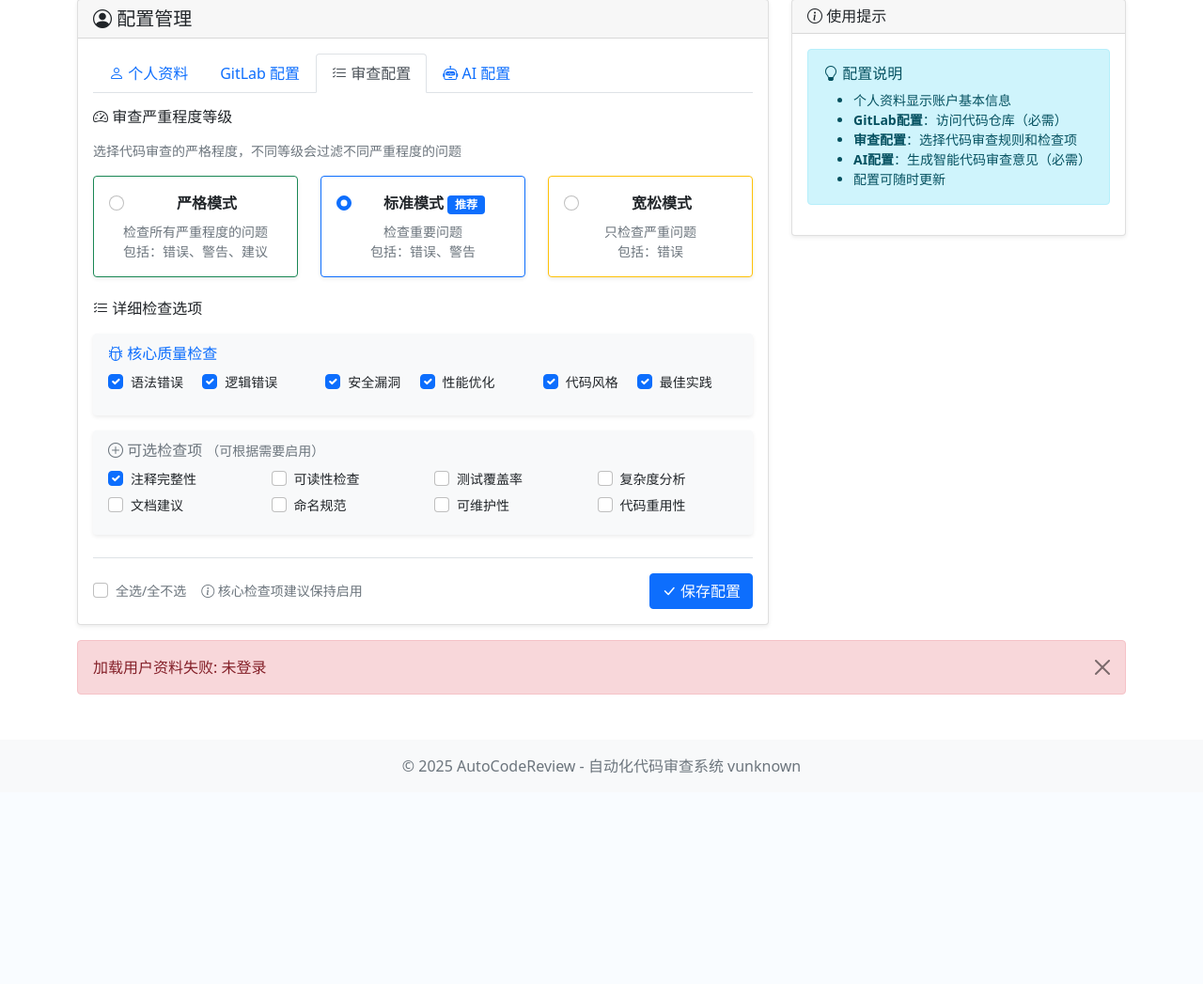
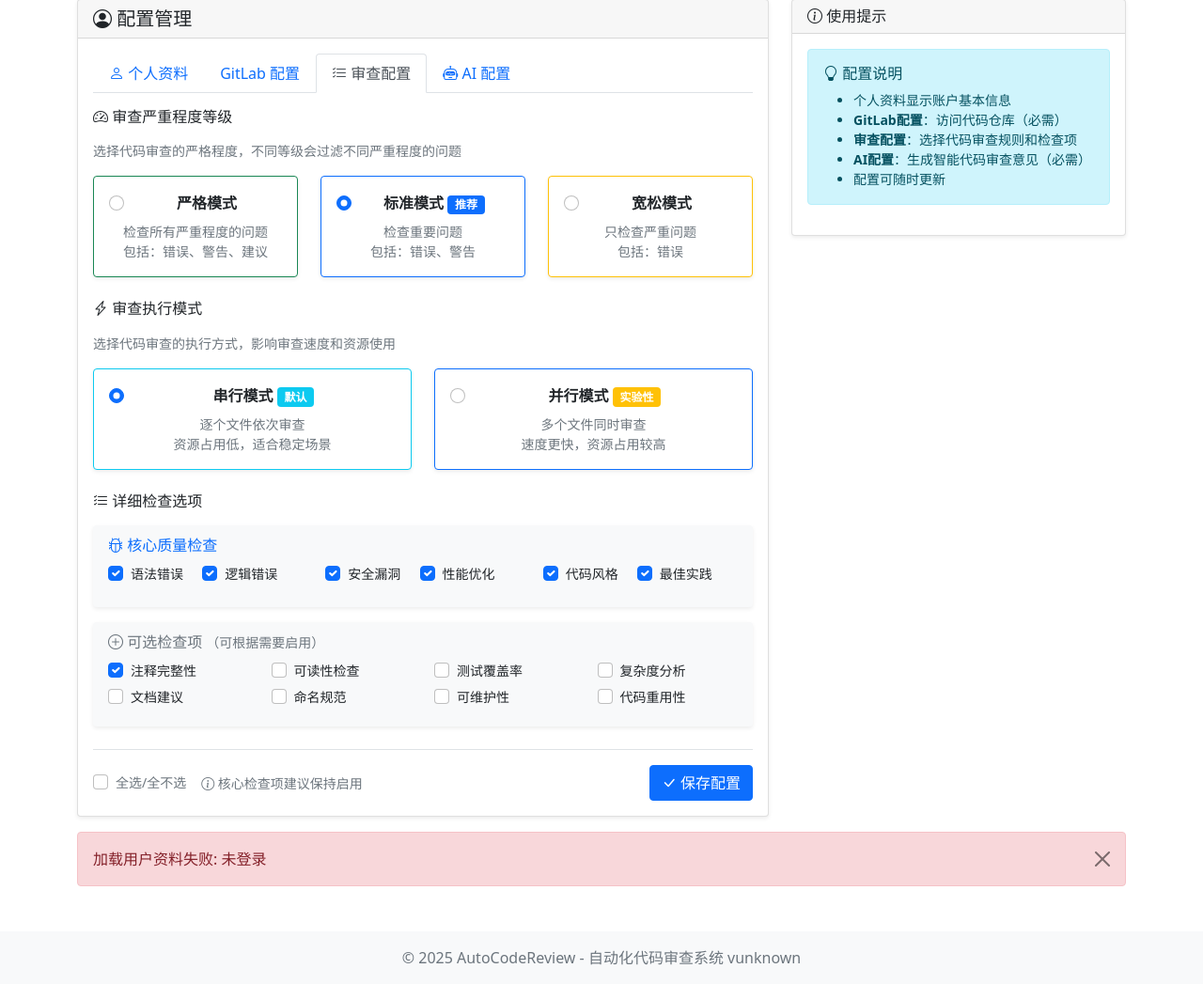
Before and after one commit to Darwinnpos/autocodereview, a Flask app: page /profile in a window 1280 px wide, after a click on "审查配置". Shown: the part 81-1128 px from the top of the page at 94% size. Before the commit the page ends 904 px from the top, so only its background shows below. Run offline with Flask 3, Linux system fonts and the light colour scheme; some libraries are stand-ins or nearby versions.

Commit message:
feat: 添加用户可配置的审查执行模式（串行/并行）
新增功能：
- 用户可在个人资料页面选择审查执行模式
  * 串行模式（默认）：逐个文件依次审查，资源占用低，适合稳定场景
  * 并行模式（实验性）：多个文件同时审查，速度更快，资源占用较高

技术实现：
- 数据库：在users表添加review_mode字段（默认serial）
- 前端：在profile.html审查配置中增加模式选择UI
- 后端：ReviewService根据用户配置动态选择执行模式
- API：支持review_mode字段的读取和更新

影响范围：
- app/models/auth.py: User模型和数据库schema更新
- app/api/auth.py: 添加review_mode字段的API处理
- app/templates/profile.html: 新增审查执行模式选择界面
- app/services/review_service.py: 根据用户配置选择串行/并行模式

🤖 Generated with [Claude Code](https://claude.com/claude-code)

Co-Authored-By: Claude <noreply@anthropic.com>

```diff
--- a/app/api/auth.py
+++ b/app/api/auth.py
@@ -191,6 +191,7 @@ def get_profile():
                 'ai_model': user.ai_model,
                 'review_config': user.review_config,
                 'review_severity_level': user.review_severity_level,
+                'review_mode': user.review_mode,
                 'created_at': user.created_at,
                 'last_login': user.last_login,
                 'login_count': user.login_count
@@ -254,6 +255,13 @@ def update_profile():
                 update_fields['review_severity_level'] = severity_level
             else:
                 return jsonify({'error': '无效的严重程度等级'}), 400
+
+        if 'review_mode' in data:
+            review_mode = data['review_mode'].strip()
+            if review_mode in ['serial', 'parallel']:
+                update_fields['review_mode'] = review_mode
+            else:
+                return jsonify({'error': '无效的审查模式'}), 400
 
         # 如果提供了GitLab配置，验证连接
         if 'gitlab_url' in update_fields and 'access_token' in update_fields:
--- a/app/templates/profile.html
+++ b/app/templates/profile.html
@@ -186,6 +186,49 @@
                                                 <small class="text-muted d-block mt-2">
                                                     只检查严重问题<br>
                                                     包括：错误
+                                                </small>
+                                            </div>
+                                        </div>
+                                    </div>
+                                </div>
+                            </div>
+
+                            <!-- 审查执行模式 -->
+                            <div class="mb-4">
+                                <h6 class="mb-3">
+                                    <i class="bi bi-lightning-charge"></i>
+                                    审查执行模式
+                                </h6>
+                                <p class="text-muted small mb-3">选择代码审查的执行方式，影响审查速度和资源使用</p>
+                                <div class="row">
+                                    <div class="col-md-6">
+                                        <div class="card border-info h-100">
+                                            <div class="card-body text-center p-3">
+                                                <div class="form-check">
+                                                    <input class="form-check-input" type="radio" name="reviewMode" id="serialMode" value="serial" checked>
+                                                    <label class="form-check-label" for="serialMode">
+                                                        <strong>串行模式</strong> <span class="badge bg-info small">默认</span>
+                                                    </label>
+                                                </div>
+                                                <small class="text-muted d-block mt-2">
+                                                    逐个文件依次审查<br>
+                                                    资源占用低，适合稳定场景
+                                                </small>
+                                            </div>
+                                        </div>
+                                    </div>
+                                    <div class="col-md-6">
+                                        <div class="card border-primary h-100">
+                                            <div class="card-body text-center p-3">
+                                                <div class="form-check">
+                                                    <input class="form-check-input" type="radio" name="reviewMode" id="parallelMode" value="parallel">
+                                                    <label class="form-check-label" for="parallelMode">
+                                                        <strong>并行模式</strong> <span class="badge bg-warning small">实验性</span>
+                                                    </label>
+                                                </div>
+                                                <small class="text-muted d-block mt-2">
+                                                    多个文件同时审查<br>
+                                                    速度更快，资源占用较高
                                                 </small>
                                             </div>
                                         </div>
@@ -461,6 +504,13 @@ function populateProfile(user) {
         severityRadio.checked = true;
     }
 
+    // 设置审查模式
+    const reviewMode = user.review_mode || 'serial';
+    const modeRadio = document.querySelector(`input[name="reviewMode"][value="${reviewMode}"]`);
+    if (modeRadio) {
+        modeRadio.checked = true;
+    }
+
     if (user.review_config) {
         try {
             const reviewConfig = typeof user.review_config === 'string'
@@ -638,10 +688,15 @@ document.getElementById('reviewForm').addEventListener('submit', async function(
         const selectedSeverity = document.querySelector('input[name="reviewSeverityLevel"]:checked');
         const severityLevel = selectedSeverity ? selectedSeverity.value : 'standard';
 
-        // 审查配置表单提交审查配置和严重程度等级
+        // 获取审查模式
+        const selectedMode = document.querySelector('input[name="reviewMode"]:checked');
+        const reviewMode = selectedMode ? selectedMode.value : 'serial';
+
+        // 审查配置表单提交审查配置、严重程度等级和审查模式
         const formData = {
             review_config: JSON.stringify(reviewConfig),
-            review_severity_level: severityLevel
+            review_severity_level: severityLevel,
+            review_mode: reviewMode
         };
 
         const response = await axios.put('/api/profile', formData);
```
Also changed, not shown: app/models/auth.py (+9 -1 lines), app/services/review_service.py (+15 -7 lines).
